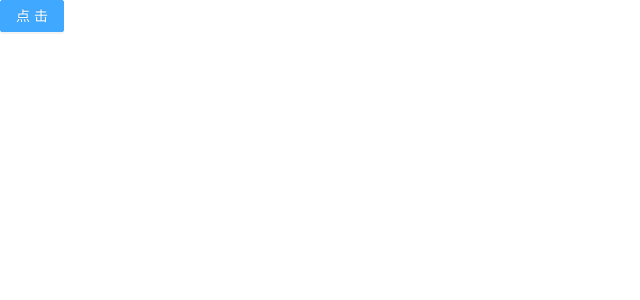
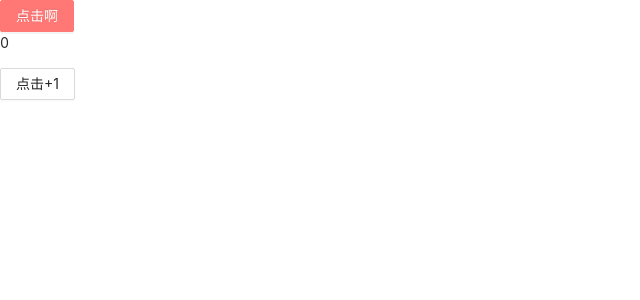
Before and after one commit to CoderWeiJ/react-demo, a React (Create React App) app: page / in a window 1280 px wide. Shown: the top 300 px of the page, without its empty margins (0-640 px from the left). Built offline with nearby package versions, Linux system fonts and the light colour scheme.

Commit message:
hook-useState,useEffect使用

```diff
--- a/src/App.js
+++ b/src/App.js
@@ -1,12 +1,37 @@
-import React from 'react'
+import React, { useState, useEffect } from 'react'
 import { Button } from 'antd'
 import './App.css'
-class App extends React.Component {
-  render () {
-    return (
-      <Button type='primary'>点击</Button>
-    )
+// hook
+function Test () {
+  const [count, setCount] = useState(0) // 声明hook
+  const handleClick = () => {
+    setCount(count + 1)
   }
+  useEffect(() => {
+    // const timer = setInterval(() => {
+    //   document.title = count
+    //   console.log('我是定时器')
+    // }, 1000)
+    console.log('effect,')
+  }, [count]) // 传空数组的依赖项时，就只会渲染的时候被调用，传值时，当值改变才会触发
+  return (
+    <>
+      <p>{count}</p>
+      <Button onClick={() => handleClick()}>点击+1</Button>
+    </>
+  )
+}
+function App () {
+  const [flag, setFlag] = useState(true) // 声明hook
+
+  return (
+    <>
+      <Button type='danger' onClick={() => setFlag(!flag)}>点击啊</Button>
+      {
+        flag ? <Test /> : ''
+      }
+    </>
+  )
 }
 
 export default App
```
